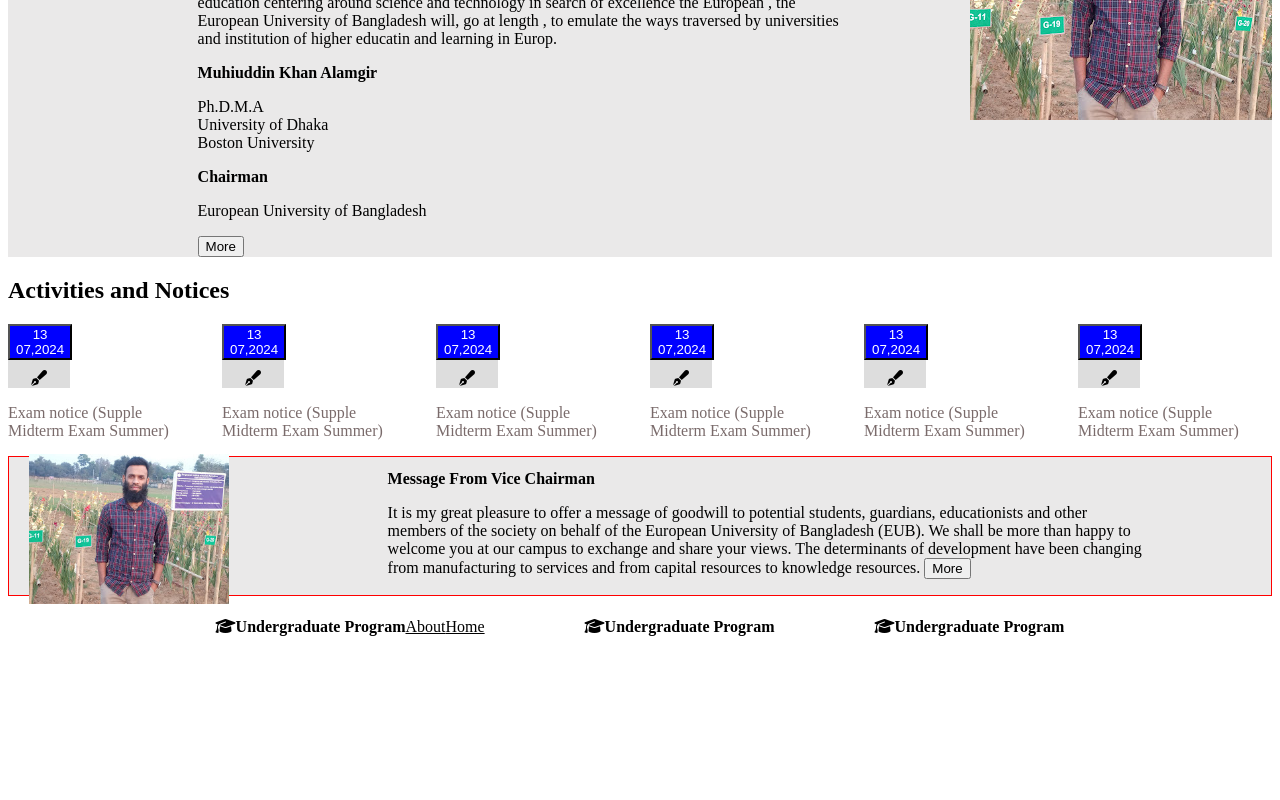
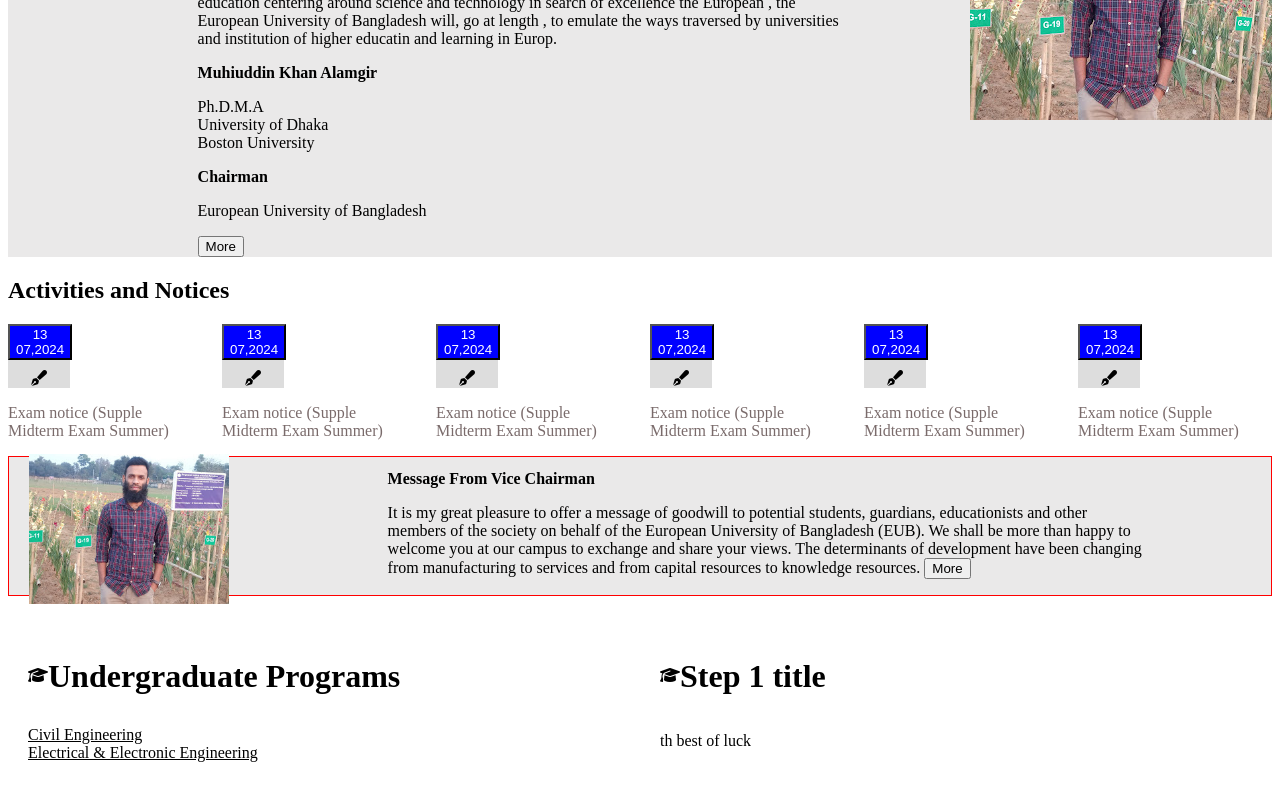
Before and after one commit to mdnlislam/html, a React (Vite) app: page / in a window 1280 px wide. Shown: the part 1090-1890 px from the top of the page. Before the commit the page ends 1755 px from the top, so only its background shows below. Built offline with nearby package versions, Linux system fonts and the light colour scheme.

Commit message:
some change

```diff
--- a/src/App.css
+++ b/src/App.css
@@ -331,3 +331,26 @@
    .program_contant{
     display: block;
    }
+
+
+
+   .step {
+    width: 100%;
+    max-width: 800px;
+    margin: 20px 0;
+    padding: 20px;
+    /* border: 1px solid #ccc; */
+    /* border-radius: 10px; */
+    /* box-shadow: 0 0 10px rgba(0, 0, 0, 0.1); */
+   }
+
+
+    .header {
+        display: flex;
+        align-items: center;
+        margin-bottom: 10px;
+    }
+
+    .step_ber{
+        display: flex;
+    }
--- a/src/components/Product-card.jsx
+++ b/src/components/Product-card.jsx
@@ -385,43 +385,39 @@ function ProductCard() {
 
             {/* new step */}
 
-              <div className="homeous">
-            <div className="Undergraduate">
-              <a href="#"><i class="fa-solid fa-graduation-cap"></i></a>
-              <h4>Undergraduate Program</h4>
 
-              <div className="program_contant">
-                 <a href="#">About</a>
-                 <a href="#">Home</a>
-              </div>
-            </div>
-
-
-            <div className="Undergraduate">
-              <a href="#"><i class="fa-solid fa-graduation-cap"></i></a>
-              <h4>Undergraduate Program</h4>
-            </div>
-
-
-            <div className="Undergraduate">
-              <a href="#"><i class="fa-solid fa-graduation-cap"></i></a>
-              <h4>Undergraduate Program</h4>
-            </div>
+            <div className="step_ber">
 
 
 
+           <div className="step">
+            <div className="header">
+              <a href="#"><i class="fa-solid fa-graduation-cap"></i></a>
+              <h1>Undergraduate Programs</h1>
+            </div>
+            <div className="content">
+              <a href="#">Civil Engineering</a> <br />
+              <a href="#">Electrical & Electronic Engineering</a>
 
+            </div>
 
+           </div>
 
+           <div className="step">
+            <div className="header">
+              <a href="#"><i class="fa-solid fa-graduation-cap"></i></a>
+              <h1>Step 1 title</h1>
+            </div>
+            <div className="content">
+              <p>th best of luck</p>
 
-
+            </div>
 
            </div>
 
 
 
-
-
+           </div>
 
 
 
```
Lines whose indentation alone changed are shown as unchanged.
